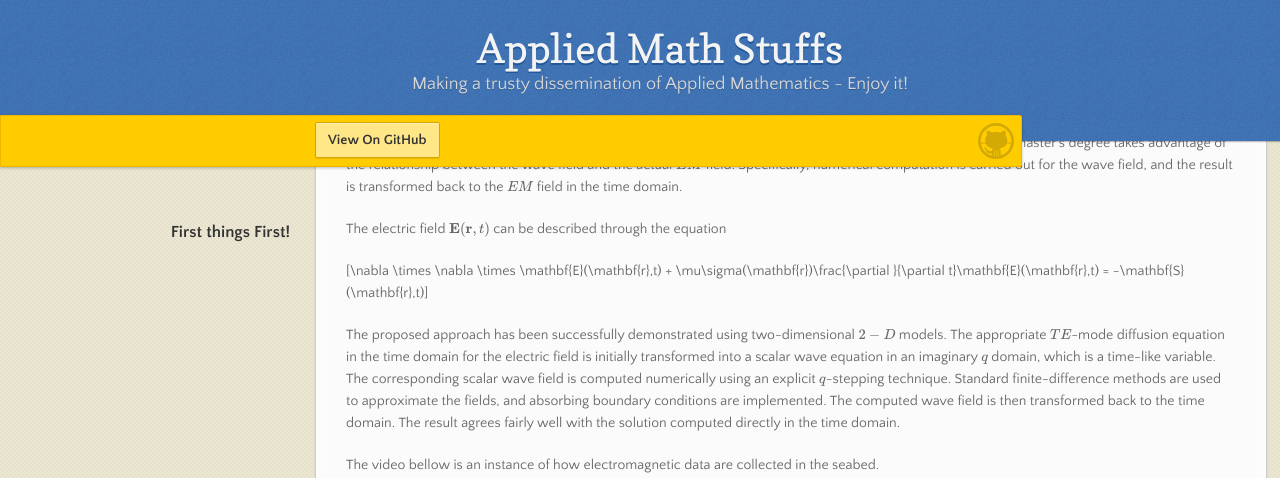
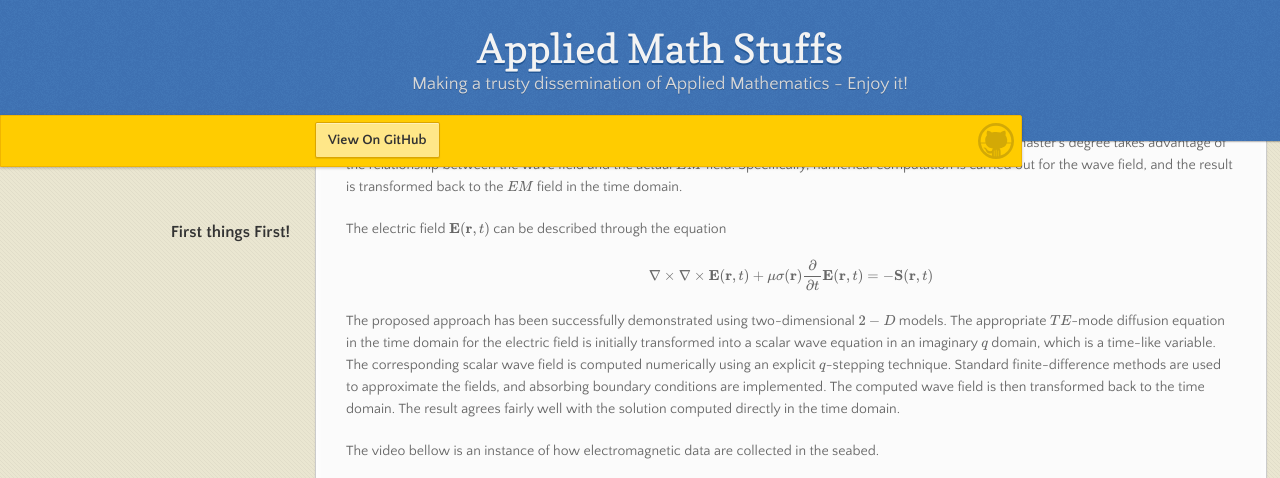
Before and after one commit to Yuri-Albuquerque/yuri_blog, a Jekyll site: the page built from index.md, in a window 1280 px wide and 900 px high, scrolled down 602 px, cut to the strip 0-478 px from the top of the window. Built offline with Jekyll 4.4.1, drawn with Linux system fonts in a browser that asks for light colours; formulas are drawn with MathJax 3; our own code applies the rules of GitHub Pages for plain Markdown files.

Commit message:
adjust markdon formulas

```diff
--- a/index.md
+++ b/index.md
@@ -23,7 +23,7 @@ The diffusive \\(EM\\) field is known to have a unique integral representation i
 
 The electric field \\(\mathbf{E}(\mathbf{r},t)\\) can be described through the equation
 
-\[\nabla \times \nabla \times \mathbf{E}(\mathbf{r},t) + \mu\sigma(\mathbf{r})\frac{\partial }{\partial t}\mathbf{E}(\mathbf{r},t) = -\mathbf{S}(\mathbf{r},t)\]
+\\[\nabla \times \nabla \times \mathbf{E}(\mathbf{r},t) + \mu\sigma(\mathbf{r})\frac{\partial }{\partial t}\mathbf{E}(\mathbf{r},t) = -\mathbf{S}(\mathbf{r},t)\\]
 
 The proposed approach has been successfully demonstrated using two-dimensional \\(2-D\\) models. The appropriate \\(TE\\)-mode diffusion equation in the time domain for the electric field is initially transformed into a scalar wave equation in an imaginary \\(q\\) domain, which is a time-like variable. The corresponding scalar wave field is computed numerically using an explicit \\(q\\)-stepping technique. Standard finite-difference methods are used to approximate the fields, and absorbing boundary conditions are implemented. The computed wave field is then transformed back to the time domain. The result agrees fairly well with the solution computed directly in the time domain.
 
```
